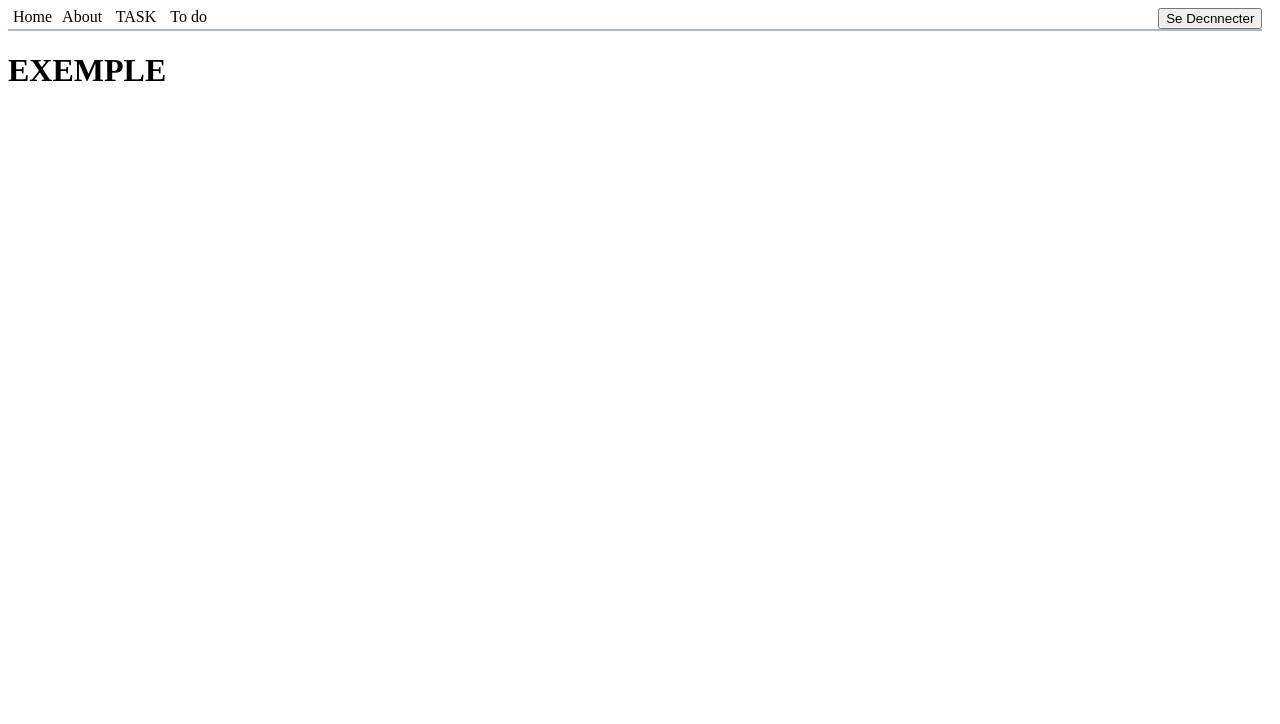
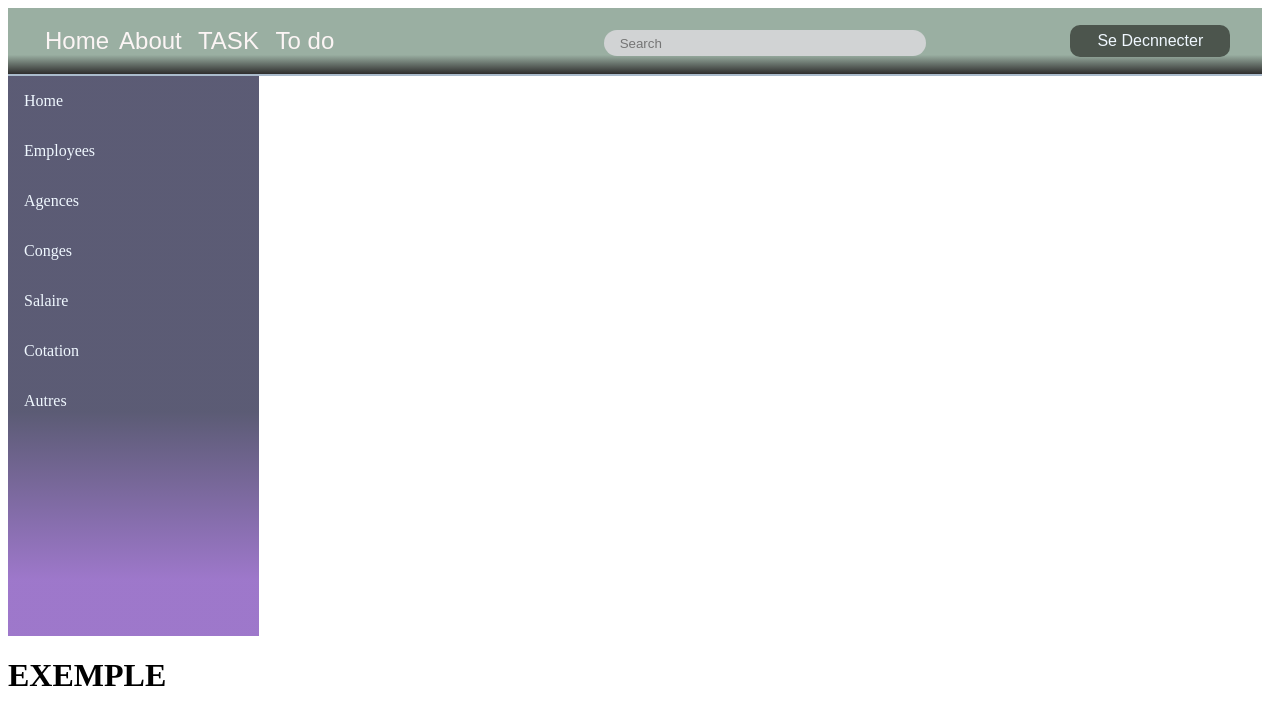
Before and after one commit to Jean-Lionel/salary_manager, a Vue app: page / in a window 1280 px wide. Shown: the top 724 px of the page. Built offline with nearby package versions, Linux system fonts and the light colour scheme.

Commit message:
adding seaching input in navbar

```diff
--- a/src/App.vue
+++ b/src/App.vue
@@ -5,7 +5,9 @@
 
 <script>
 import BaseComponent from "@/components/BaseComponent.vue";
+
 import Login from "./pages/Login.vue";
+
 export default {
   data() {
     return {
--- a/src/components/BaseComponent.vue
+++ b/src/components/BaseComponent.vue
@@ -2,6 +2,7 @@
   <div>
     <header>
       <navigation-bar />
+      <Sidebar />
     </header>
     <div>
       <router-view />
@@ -10,8 +11,13 @@
 </template>
 
 <script>
+import Sidebar from './navigation/Sidebar.vue';
 import NavigationBar from "./navigation/NavigationBar.vue";
+
 export default {
-  components: { NavigationBar },
+  components: {
+    NavigationBar,
+    Sidebar,
+  },
 };
 </script>
--- a/src/components/navigation/NavigationBar.vue
+++ b/src/components/navigation/NavigationBar.vue
@@ -6,6 +6,9 @@
         <router-link to="/about">About</router-link>
         <router-link to="/tasks"> TASK </router-link>
         <router-link to="/todo"> To do </router-link>
+      </div>
+      <div class="middle">
+        <input id="search" type="text" placeholder="Search">
       </div>
       <div class="right">
 
@@ -26,12 +29,37 @@ export default {};
     display: flex;
     justify-content: space-between;
     border-bottom: 2px solid #abc;
+    height: 4rem;
+    font-size: 1.5rem;
+    font-family: Arial, Helvetica, sans-serif;
+    align-items: center;
+    padding: 1px 2rem;
+    background: linear-gradient(0deg, rgb(46, 45, 45) 0%, rgb(154, 175, 162) 29%);
   }
 
   a {
     text-decoration: none;
     padding: 0 5px;
-    color: #000;
+    color: rgb(252, 245, 245);
+  }
 
+  #search {
+    width: 19rem;
+    height: 1.5rem;
+    border-radius: 15px;
+    padding-left: 1rem;
+    border: none;
+    margin-left: 12rem;
+    background: rgb(209, 211, 212);
+  }
+
+  button {
+    height: 2rem;
+    width: 10rem;
+    border-radius: 10px;
+    background-color: rgb(76, 85, 77);
+    border: none;
+    color: aliceblue;
+    font-size: 1rem;
   }
 </style>
```
